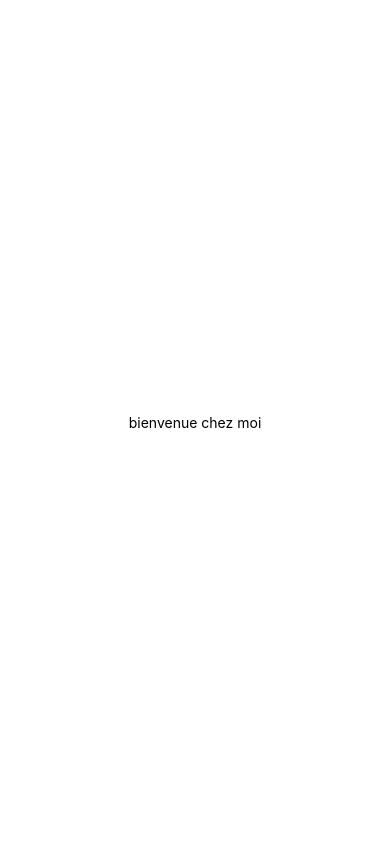
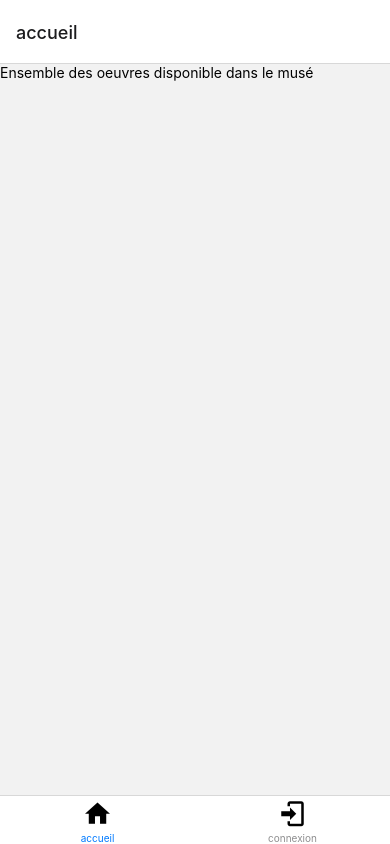
Before and after one commit to izemsabrina/projet-nodejs-reactnative, a React Native app in the folder projet-front/: screen /accueil in a window 390 px wide. Built offline with nearby package versions, Linux system fonts and the light colour scheme.

Commit message:
bare de monu front

```diff
--- a/projet-front/App.js
+++ b/projet-front/App.js
@@ -1,10 +1,30 @@
 import { StatusBar } from 'expo-status-bar';
 import { StyleSheet, Text, View } from 'react-native';
+import { createBottomTabNavigator } from '@react-navigation/bottom-tabs';
+import { NavigationContainer } from '@react-navigation/native';
+import MaterialCommunityIcons from 'react-native-vector-icons/MaterialCommunityIcons';
+import Accueil from './composants/Accueil';
+import Login from './composants/Login';
+
+
+const Tab=createBottomTabNavigator()
+
 
 export default function App() {
   return (
     <View style={styles.container}>
-      <Text>bienvenue chez moi</Text>
+      <NavigationContainer>
+      <Tab.Navigator>
+        <Tab.Screen name="accueil" component={Accueil}
+        options={{
+          tabBarIcon:()=><MaterialCommunityIcons name='home' size={30}/>
+        }}/>
+        <Tab.Screen name="connexion" component={Login}
+        options={{
+          tabBarIcon:()=><MaterialCommunityIcons name='login' size={30}/>
+        }}/>
+      </Tab.Navigator>
+      </NavigationContainer>
       <StatusBar style="auto" />
     </View>
   );
@@ -13,8 +33,6 @@ export default function App() {
 const styles = StyleSheet.create({
   container: {
     flex: 1,
-    backgroundColor: '#fff',
-    alignItems: 'center',
-    justifyContent: 'center',
+    backgroundColor: '#fff'
   },
 });
--- /dev/null
+++ b/projet-front/composants/Accueil.jsx
@@ -0,0 +1,14 @@
+import { StyleSheet, Text, View } from 'react-native'
+import React from 'react'
+
+const Accueil = () => {
+  return (
+    <View>
+      <Text>Ensemble des oeuvres disponible dans le musé</Text>
+    </View>
+  )
+}
+
+export default Accueil
+
+const styles = StyleSheet.create({})
--- /dev/null
+++ b/projet-front/composants/Login.jsx
@@ -0,0 +1,14 @@
+import { StyleSheet, Text, View } from 'react-native'
+import React from 'react'
+
+const Login = () => {
+  return (
+    <View>
+      <Text>Login</Text>
+    </View>
+  )
+}
+
+export default Login
+
+const styles = StyleSheet.create({})
```
Also changed, not shown: projet-front/package.json (+10 -1 lines), 1 other file (tests, documents, lock files or other folders).
